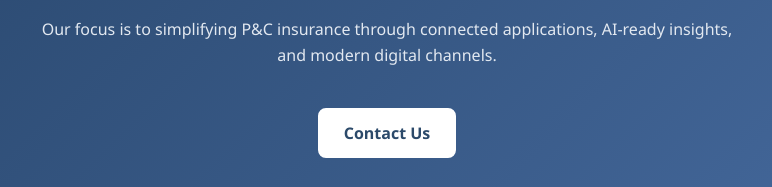
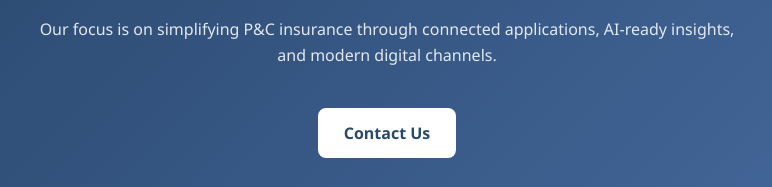
Before and after one commit to ramanadhredy/moxwell-site, a plain HTML site: page index.html in a window 1280 px wide. Shown: the part 503-690 px from the top of the page, 253-1025 px from the left. Drawn offline with Linux system fonts and the light colour scheme.

Commit message:
Update index.html

```diff
--- a/index.html
+++ b/index.html
@@ -70,7 +70,7 @@
     We're building next-generation tools that enhance customer experience, streamline operations, and align with Guidewire's cloud-native ecosystem.
   </p>
   <p>
-    Our focus is to simplifying P&C insurance through connected applications, AI-ready insights, and modern digital channels.
+    Our focus is on simplifying P&C insurance through connected applications, AI-ready insights, and modern digital channels.
   </p>
   <a class="cta" href="mailto:info@moxwell.ca">Contact Us</a>
   <style>
```
